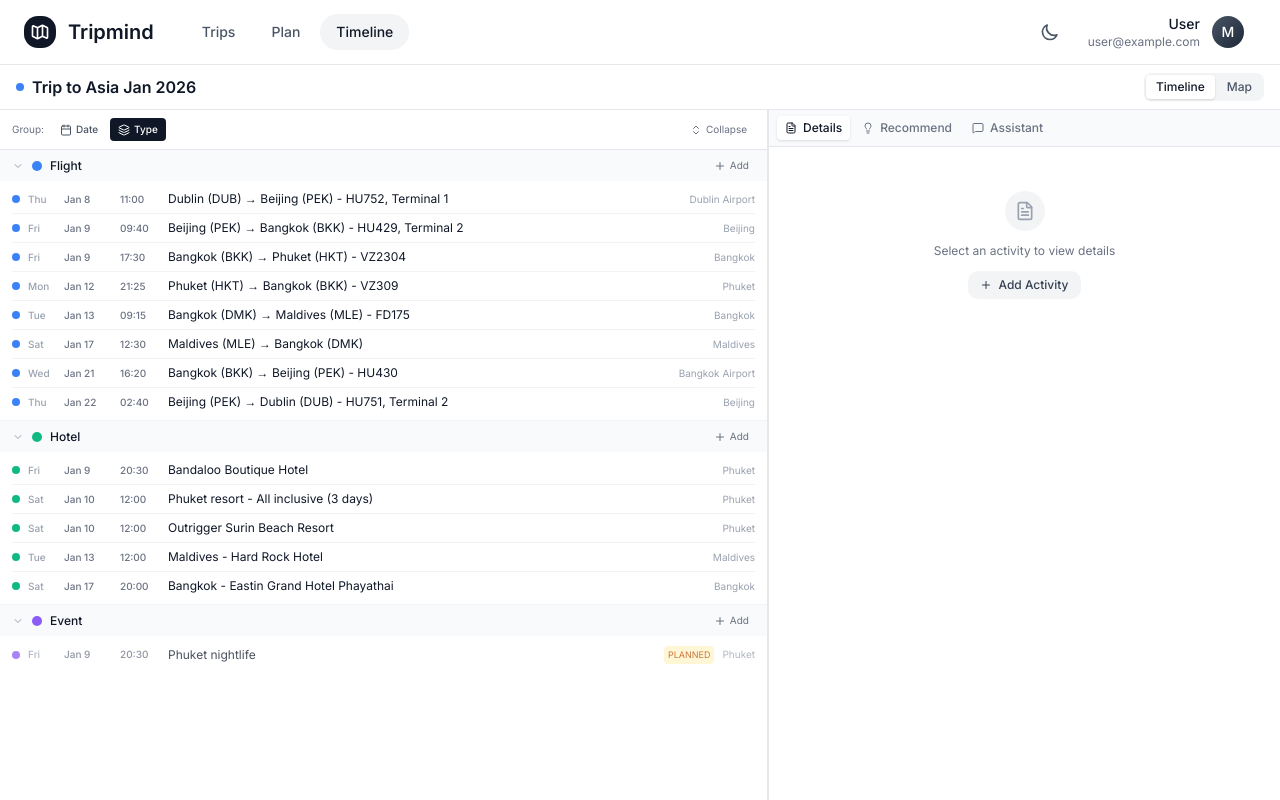
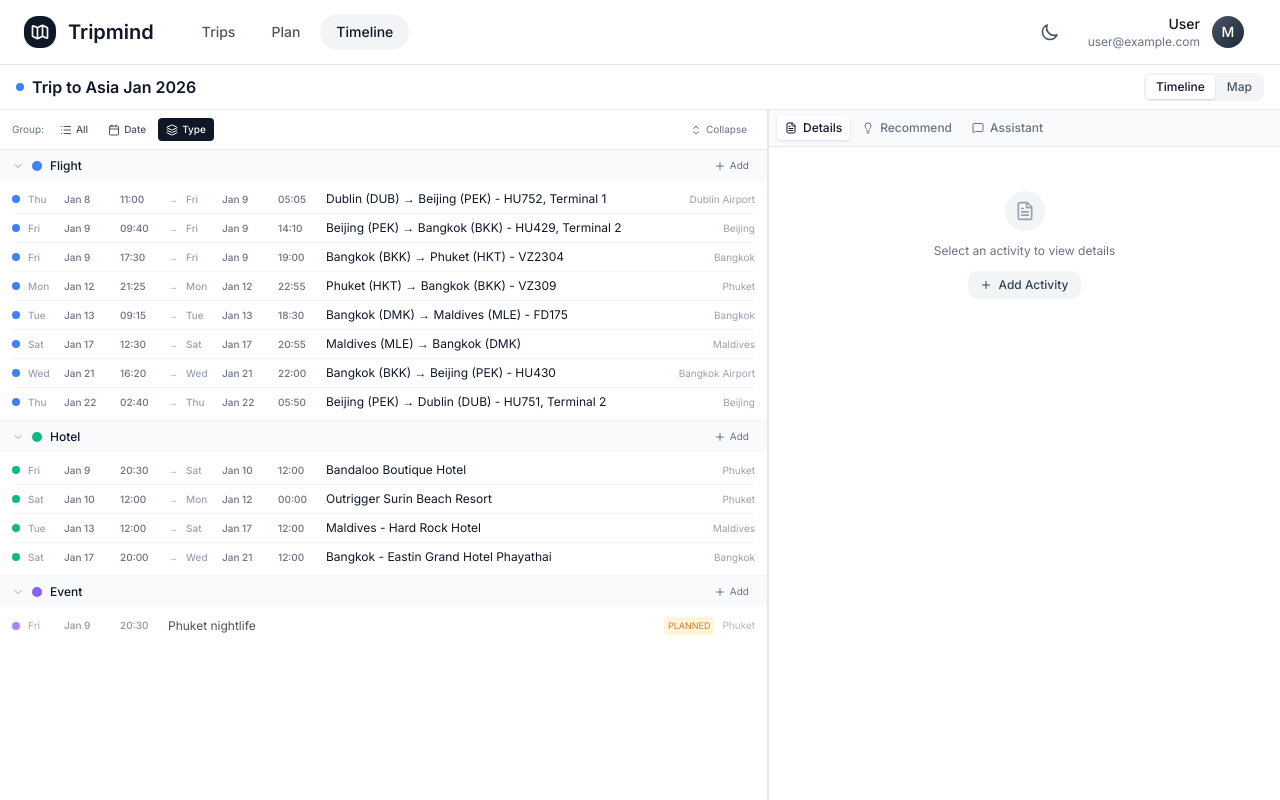
Before and after one commit to marlonbernardes/tripmind, a Next.js app in the folder frontend/: page /trip/1/timeline in a window 1280 px wide. Both pictures are taken after a click on the button "Type". Built offline with nearby package versions, Linux system fonts and the light colour scheme.

Commit message:
feat(timeline): implement timeline utilities for activity expansion and grouping by date functionality

```diff
--- a/frontend/src/app/trip/[id]/timeline/page.tsx
+++ b/frontend/src/app/trip/[id]/timeline/page.tsx
@@ -2,13 +2,14 @@
 
 import { useMemo, useState } from 'react'
 import React from 'react'
-import { ChevronDown, ChevronRight, Calendar, Layers, ChevronsUpDown, Plus } from 'lucide-react'
+import { ChevronDown, ChevronRight, Calendar, Layers, ChevronsUpDown, Plus, List } from 'lucide-react'
 import { TripLayout } from '@/components/features/TripLayout'
 import { TripSidePanel } from '@/components/features/TripSidePanel'
 import { useTripContext } from '@/contexts/TripContext'
 import type { SimpleActivity, ActivityType } from '@/types/simple'
 import { getDateFromDateTime, getTimeFromDateTime } from '@/lib/mock-data'
-import { getActivityColor, getActivityLabel, activityTypeConfig, allActivityTypes } from '@/lib/activity-config'
+import { getActivityColor, getActivityLabel, allActivityTypes } from '@/lib/activity-config'
+import { expandActivitiesToDays, groupActivitiesByDate, formatShortDate, formatDayOfWeek, type ExpandedActivity } from '@/lib/timeline-utils'
 
 interface TimelinePageProps {
   params: Promise<{
@@ -16,34 +17,38 @@ interface TimelinePageProps {
   }>;
 }
 
-type GroupByMode = 'date' | 'type'
+type GroupByMode = 'date' | 'type' | 'none'
 
 // Condensed Activity Row Component
 function CompactActivityRow({
   activity,
+  displayDate,
+  dayInfo,
   isSelected,
   onClick,
-  showDate = false
+  showDate = false,
+  showEndDate = false
 }: {
   activity: SimpleActivity
+  displayDate?: string // For expanded activities, the specific date to show
+  dayInfo?: { dayNumber: number; totalDays: number } // For multi-day indicators
   isSelected: boolean
   onClick: () => void
   showDate?: boolean
+  showEndDate?: boolean // Show end date/time column (for Type grouping)
 }) {
   const activityColor = getActivityColor(activity.type)
   const startTime = getTimeFromDateTime(activity.start)
-  const startDate = getDateFromDateTime(activity.start)
+  const startDate = displayDate || getDateFromDateTime(activity.start)
+  const endDate = activity.end ? getDateFromDateTime(activity.end) : null
+  const endTime = activity.end ? getTimeFromDateTime(activity.end) : null
 
-  // Format date for type grouping view
-  const formatShortDate = (dateStr: string) => {
-    const d = new Date(dateStr)
-    return d.toLocaleDateString('en-US', { month: 'short', day: 'numeric' })
-  }
-
-  // Format day of week (3 letters)
-  const formatDayOfWeek = (dateStr: string) => {
-    const d = new Date(dateStr)
-    return d.toLocaleDateString('en-US', { weekday: 'short' })
+  // For multi-day activities in All/Date mode: show time only on first/last day
+  const getDisplayTime = () => {
+    if (!dayInfo) return startTime // Single-day activity, show time
+    if (dayInfo.dayNumber === 1) return startTime // First day: show start time
+    if (dayInfo.dayNumber === dayInfo.totalDays) return endTime || '–' // Last day: show end time
+    return '–' // Middle days: show dash
   }
 
   return (
@@ -61,7 +66,7 @@ function CompactActivityRow({
         style={{ backgroundColor: activityColor }}
       />
 
-      {/* Day of week and Date (only when grouped by type) */}
+      {/* Day of week and Date */}
       {showDate && (
         <>
           <span className="text-[10px] font-medium text-gray-400 dark:text-gray-500 w-7 flex-shrink-0">
@@ -73,14 +78,35 @@ function CompactActivityRow({
         </>
       )}
 
-      {/* Time */}
+      {/* Time (context-aware for multi-day activities) */}
       <span className="text-[10px] font-medium text-gray-500 dark:text-gray-400 w-10 flex-shrink-0">
-        {startTime}
+        {getDisplayTime()}
       </span>
 
-      {/* Title */}
+      {/* End Date/Time (for Type grouping) */}
+      {showEndDate && endDate && (
+        <>
+          <span className="text-[10px] text-gray-400 dark:text-gray-500 flex-shrink-0">→</span>
+          <span className="text-[10px] font-medium text-gray-400 dark:text-gray-500 w-7 flex-shrink-0">
+            {formatDayOfWeek(endDate)}
+          </span>
+          <span className="text-[10px] font-medium text-gray-500 dark:text-gray-400 w-12 flex-shrink-0">
+            {formatShortDate(endDate)}
+          </span>
+          <span className="text-[10px] font-medium text-gray-500 dark:text-gray-400 w-10 flex-shrink-0">
+            {endTime}
+          </span>
+        </>
+      )}
+
+      {/* Title with day indicator for multi-day activities */}
       <span className="text-xs text-gray-900 dark:text-white truncate flex-1">
         {activity.title}
+        {dayInfo && (
+          <span className="text-[9px] text-gray-400 dark:text-gray-500 ml-1">
+            (Day {dayInfo.dayNumber}/{dayInfo.totalDays})
+          </span>
+        )}
       </span>
 
       {/* Status badge */}
@@ -112,7 +138,8 @@ function CollapsibleSection({
   onToggleCollapse,
   onAddActivity,
   color,
-  showDateInRows = false
+  showDateInRows = false,
+  showEndDateInRows = false
 }: {
   groupKey: string
   title: string
@@ -125,6 +152,7 @@ function CollapsibleSection({
   onAddActivity: () => void
   color?: string
   showDateInRows?: boolean
+  showEndDateInRows?: boolean
 }) {
   // Sort activities by start time
   const sortedActivities = [...activities].sort((a, b) => {
@@ -202,6 +230,7 @@ function CollapsibleSection({
                 isSelected={selectedActivityId === activity.id}
                 onClick={() => onActivitySelect(activity)}
                 showDate={showDateInRows}
+                showEndDate={showEndDateInRows}
               />
             </div>
           ))}
@@ -228,6 +257,17 @@ function TimelineToolbar({
       <div className="flex items-center gap-1">
         <span className="text-[10px] text-gray-500 dark:text-gray-400 mr-1">Group:</span>
         <button
+          onClick={() => onGroupByChange('none')}
+          className={`flex items-center gap-1 px-2 py-1 rounded text-[10px] font-medium transition-colors ${
+            groupBy === 'none'
+              ? 'bg-gray-900 dark:bg-gray-100 text-white dark:text-gray-900'
+              : 'text-gray-600 dark:text-gray-400 hover:bg-gray-100 dark:hover:bg-gray-800'
+          }`}
+        >
+          <List className="w-3 h-3" />
+          All
+        </button>
+        <button
           onClick={() => onGroupByChange('date')}
           className={`flex items-center gap-1 px-2 py-1 rounded text-[10px] font-medium transition-colors ${
             groupBy === 'date'
@@ -251,6 +291,7 @@ function TimelineToolbar({
         </button>
       </div>
 
+      {groupBy !== 'none' && (
         <button
           onClick={onToggleAll}
           className="flex items-center gap-1 px-2 py-1 text-[10px] text-gray-500 dark:text-gray-400 hover:text-gray-700 dark:hover:text-gray-300 hover:bg-gray-100 dark:hover:bg-gray-800 rounded transition-colors"
@@ -258,6 +299,7 @@ function TimelineToolbar({
           <ChevronsUpDown className="w-3 h-3" />
           {allCollapsed ? 'Expand' : 'Collapse'}
         </button>
+      )}
     </div>
   )
 }
@@ -343,8 +385,13 @@ function TimelineContent() {
       }))
   }, [activities])
 
+  // All activities expanded and sorted chronologically (for 'none' mode)
+  const activitiesFlat = useMemo(() => {
+    return expandActivitiesToDays(activities)
+  }, [activities])
+
   // Get current groups based on groupBy mode
-  const currentGroups = groupBy === 'date' ? activitiesByDate : activitiesByType
+  const currentGroups = groupBy === 'date' ? activitiesByDate : groupBy === 'type' ? activitiesByType : []
 
   // Check if all groups are collapsed
   const allCollapsed = currentGroups.length > 0 &&
@@ -419,7 +466,26 @@ function TimelineContent() {
             </div>
           ) : (
             <div>
-              {groupBy === 'date' ? (
+              {groupBy === 'none' ? (
+                // Flat list - no grouping (with multi-day expansion)
+                <div className="px-1 py-1">
+                  {activitiesFlat.map((expandedActivity, index) => (
+                    <div key={`${expandedActivity.id}-${expandedActivity.displayDate}`}>
+                      {index > 0 && (
+                        <div className="h-px bg-gray-200/50 dark:bg-gray-700/50 mx-2" />
+                      )}
+                      <CompactActivityRow
+                        activity={expandedActivity}
+                        displayDate={expandedActivity.displayDate}
+                        dayInfo={expandedActivity.dayNumber ? { dayNumber: expandedActivity.dayNumber, totalDays: expandedActivity.totalDays! } : undefined}
+                        isSelected={selectedActivity?.id === expandedActivity.id}
+                        onClick={() => setSelectedActivity(expandedActivity)}
+                        showDate
+                      />
+                    </div>
+                  ))}
+                </div>
+              ) : groupBy === 'date' ? (
                 // Group by Date
                 activitiesByDate.map((group) => (
                   <CollapsibleSection
@@ -450,6 +516,7 @@ function TimelineContent() {
                     onAddActivity={handleAddActivity}
                     color={group.color}
                     showDateInRows
+                    showEndDateInRows
                   />
                 ))
               )}
--- a/frontend/src/lib/mock-data.ts
+++ b/frontend/src/lib/mock-data.ts
@@ -110,22 +110,6 @@ export const mockActivities: SimpleActivity[] = [
   },
   {
     id: 'a6',
-    tripId: '1',
-    type: 'hotel',
-    title: 'Phuket resort - All inclusive (3 days)',
-    start: '2026-01-10T12:00:00',
-    end: '2026-01-12T00:00:00',
-    city: 'Phuket',
-    location: { lat: 7.8804, lng: 98.3923 },
-    status: 'booked',
-    metadata: {
-      hotelName: 'Phuket Paradise Resort',
-      hotelLink: 'https://phuketparadise.com',
-      roomType: 'Deluxe Ocean View'
-    }
-  },
-  {
-    id: 'a6b',
     tripId: '1',
     type: 'hotel',
     title: 'Outrigger Surin Beach Resort',
--- /dev/null
+++ b/frontend/src/lib/timeline-utils.ts
@@ -0,0 +1,114 @@
+import type { SimpleActivity } from '@/types/simple'
+import { getDateFromDateTime } from './mock-data'
+
+export interface ExpandedActivity extends SimpleActivity {
+  /** The specific date this row represents (for multi-day activities) */
+  displayDate: string
+  /** Day number within a multi-day activity (1-based), undefined for single-day */
+  dayNumber?: number
+  /** Total days for a multi-day activity, undefined for single-day */
+  totalDays?: number
+}
+
+/**
+ * Expands multi-day activities into individual day entries.
+ * Single-day activities remain as-is.
+ *
+ * @param activities - Array of activities to expand
+ * @returns Array of expanded activities, sorted by displayDate then start time
+ */
+export function expandActivitiesToDays(activities: SimpleActivity[]): ExpandedActivity[] {
+  const expanded: ExpandedActivity[] = []
+
+  activities.forEach(activity => {
+    const startDate = new Date(getDateFromDateTime(activity.start))
+
+    if (activity.end) {
+      const endDate = new Date(getDateFromDateTime(activity.end))
+      const currentDate = new Date(startDate)
+      let dayNumber = 1
+
+      // Calculate total days
+      const totalDays = Math.ceil((endDate.getTime() - startDate.getTime()) / (1000 * 60 * 60 * 24)) + 1
+
+      // Create an entry for each day
+      while (currentDate <= endDate) {
+        expanded.push({
+          ...activity,
+          displayDate: currentDate.toISOString().split('T')[0],
+          dayNumber,
+          totalDays
+        })
+        currentDate.setDate(currentDate.getDate() + 1)
+        dayNumber++
+      }
+    } else {
+      // Single-day activity
+      expanded.push({
+        ...activity,
+        displayDate: getDateFromDateTime(activity.start)
+      })
+    }
+  })
+
+  // Sort by displayDate, then by start time
+  return expanded.sort((a, b) => {
+    const dateCompare = a.displayDate.localeCompare(b.displayDate)
+    if (dateCompare !== 0) return dateCompare
+    return new Date(a.start).getTime() - new Date(b.start).getTime()
+  })
+}
+
+/**
+ * Groups activities by date, expanding multi-day activities to appear in each day.
+ *
+ * @param activities - Array of activities to group
+ * @returns Object with date keys and arrays of activities
+ */
+export function groupActivitiesByDate(activities: SimpleActivity[]): Record<string, SimpleActivity[]> {
+  const grouped: Record<string, SimpleActivity[]> = {}
+
+  activities.forEach(activity => {
+    const startDate = new Date(getDateFromDateTime(activity.start))
+
+    if (activity.end) {
+      // Multi-day activity: add to all days it spans
+      const endDate = new Date(getDateFromDateTime(activity.end))
+      const currentDate = new Date(startDate)
+
+      while (currentDate <= endDate) {
+        const dateKey = currentDate.toISOString().split('T')[0]
+        if (!grouped[dateKey]) {
+          grouped[dateKey] = []
+        }
+        grouped[dateKey].push(activity)
+        currentDate.setDate(currentDate.getDate() + 1)
+      }
+    } else {
+      // Single day activity: add only to start date
+      const dateKey = getDateFromDateTime(activity.start)
+      if (!grouped[dateKey]) {
+        grouped[dateKey] = []
+      }
+      grouped[dateKey].push(activity)
+    }
+  })
+
+  return grouped
+}
+
+/**
+ * Format date for display in short format
+ */
+export function formatShortDate(dateStr: string): string {
+  const d = new Date(dateStr)
+  return d.toLocaleDateString('en-US', { month: 'short', day: 'numeric' })
+}
+
+/**
+ * Format day of week (3 letters)
+ */
+export function formatDayOfWeek(dateStr: string): string {
+  const d = new Date(dateStr)
+  return d.toLocaleDateString('en-US', { weekday: 'short' })
+}
```
Also changed, not shown: 1 other file (tests, documents, lock files or other folders). Lines whose indentation alone changed are shown as unchanged.
